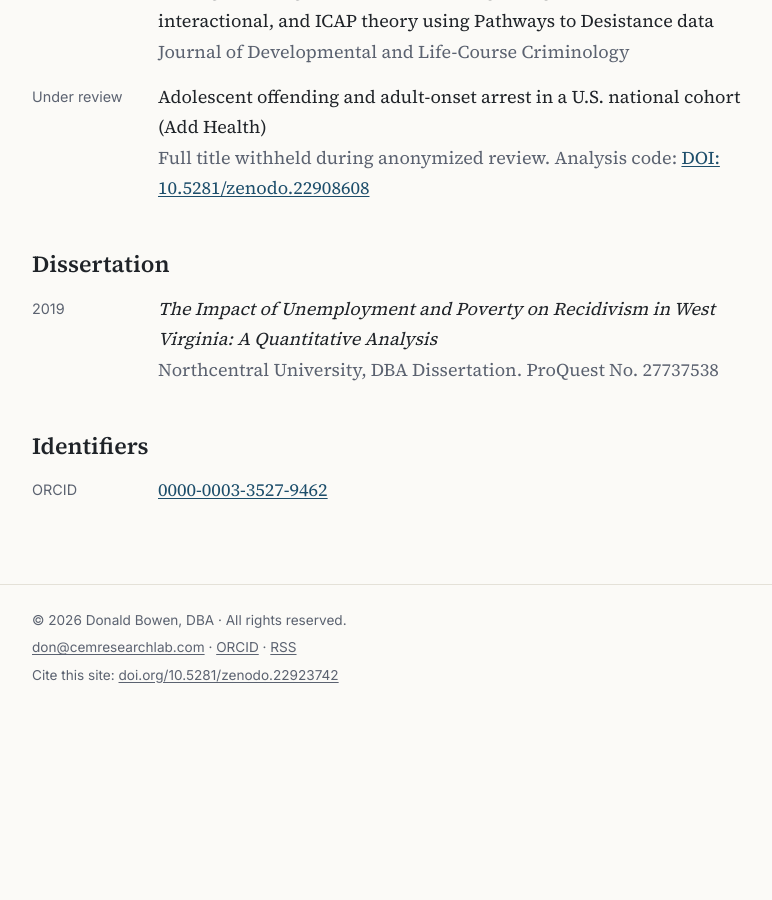
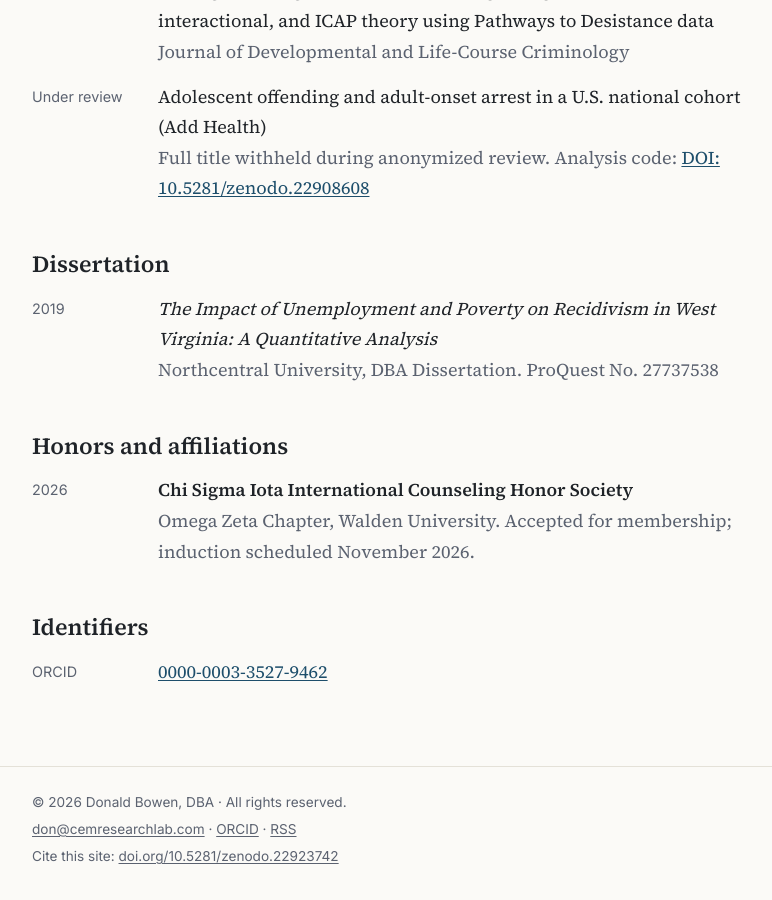
Before and after one commit to donbowen0-creator/cemresearchlab-site, a Jekyll site: the page built from cv.md, in a window 1280 px wide and 900 px high, scrolled down 1495 px. Shown: the whole window, without its empty margins (244-1016 px from the left). Built offline with Jekyll 4.4.1, drawn with Linux system fonts in a browser that asks for light colours; before the commit the page ends 2214 px from its top, so only the background shows below that.

Commit message:
Add Chi Sigma Iota (Omega Zeta) to CV
Co-Authored-By: Claude Opus 5.5 <noreply@anthropic.com>
Claude-Session: https://claude.ai/code/session_01AR4TfqNZoUiiXW8NqHGSu9

```diff
--- a/cv.md
+++ b/cv.md
@@ -36,6 +36,10 @@ permalink: /cv/
 
 <div class="cv-entry"><span class="when">2019</span><div><p><em>The Impact of Unemployment and Poverty on Recidivism in West Virginia: A Quantitative Analysis</em></p><p class="sub">Northcentral University, DBA Dissertation. ProQuest No. 27737538</p></div></div>
 
+## Honors and affiliations
+
+<div class="cv-entry"><span class="when">2026</span><div><p><strong>Chi Sigma Iota International Counseling Honor Society</strong></p><p class="sub">Omega Zeta Chapter, Walden University. Accepted for membership; induction scheduled November 2026.</p></div></div>
+
 ## Identifiers
 
 <div class="cv-entry"><span class="when">ORCID</span><div><p><a href="https://orcid.org/0000-0003-3527-9462">0000-0003-3527-9462</a></p></div></div>
```
